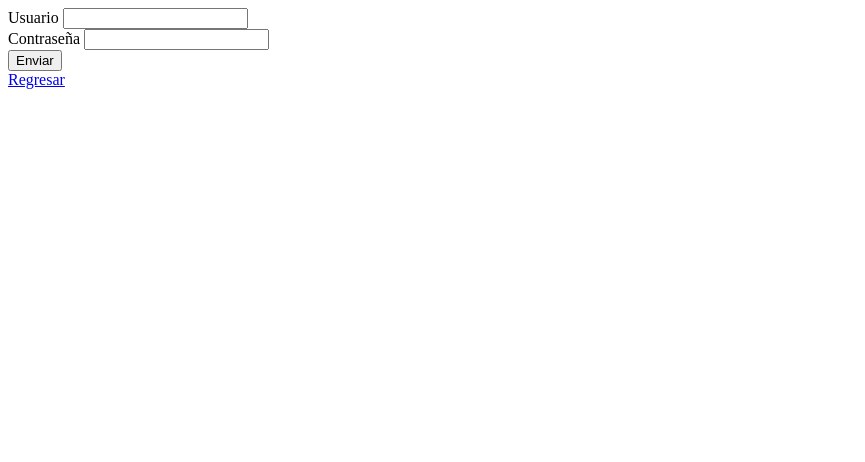
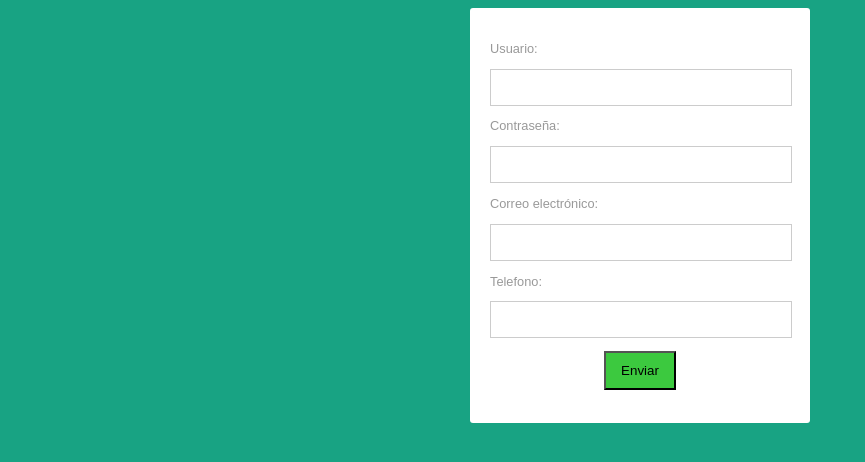
Before and after one commit to GabrielGamez2000/ProyectoScrum, a plain HTML site: page registro.html in a window 1280 px wide. Shown: the whole page, without its empty margins (0-865 px from the left). Drawn offline with Linux system fonts and the light colour scheme.

Commit message:
arreglos para subir al sistema de calificación

```diff
--- a/registro.html
+++ b/registro.html
@@ -9,22 +9,30 @@ and open the template in the editor.
         <title>TODO supply a title</title>
         <meta charset="UTF-8">
         <meta name="viewport" content="width=device-width, initial-scale=1.0">
+        <title>Formulario</title>
+        <link rel="stylesheet" href="estilos2.css">
     </head>
     <body>
-        <div>
-            <form id="form_registro_usuario">
-                <label for="in_usuario">Usuario</label>
-                <input type="text" id="in_usuario">
-                <br>
-                <label for="in_contrasena">Contraseña</label>
-                <input type="password" id="in_contrasena">
-                <br>
-                <button id="btn_enviar_registro">
-                    Enviar
-                </button>
-                <br>
-                <a id="link_regreso" href="index.html" target="_self"> Regresar </a>
+        <div class="Main_content">
+            <form action="" id="form_registro_usuario">
+                <p>Usuario:</p>
+                <input type="text" class="field" id="in_usuario"> <br/>
+
+                <p>Contraseña:</p>
+                <input type="text" class="field" id="in_contrasena"> <br/>
+
+                <p>Correo electrónico:</p>
+                <input type="text" class="field"> <br/>
+
+                <p>Telefono:</p>
+                <input type="text" class="field"> <br/>
+
+
+                <p class="center-content">
+                    <button type="submit" class="btn"> Enviar</button>
+                </p>
             </form>
         </div>
+
     </body>
 </html>
```
